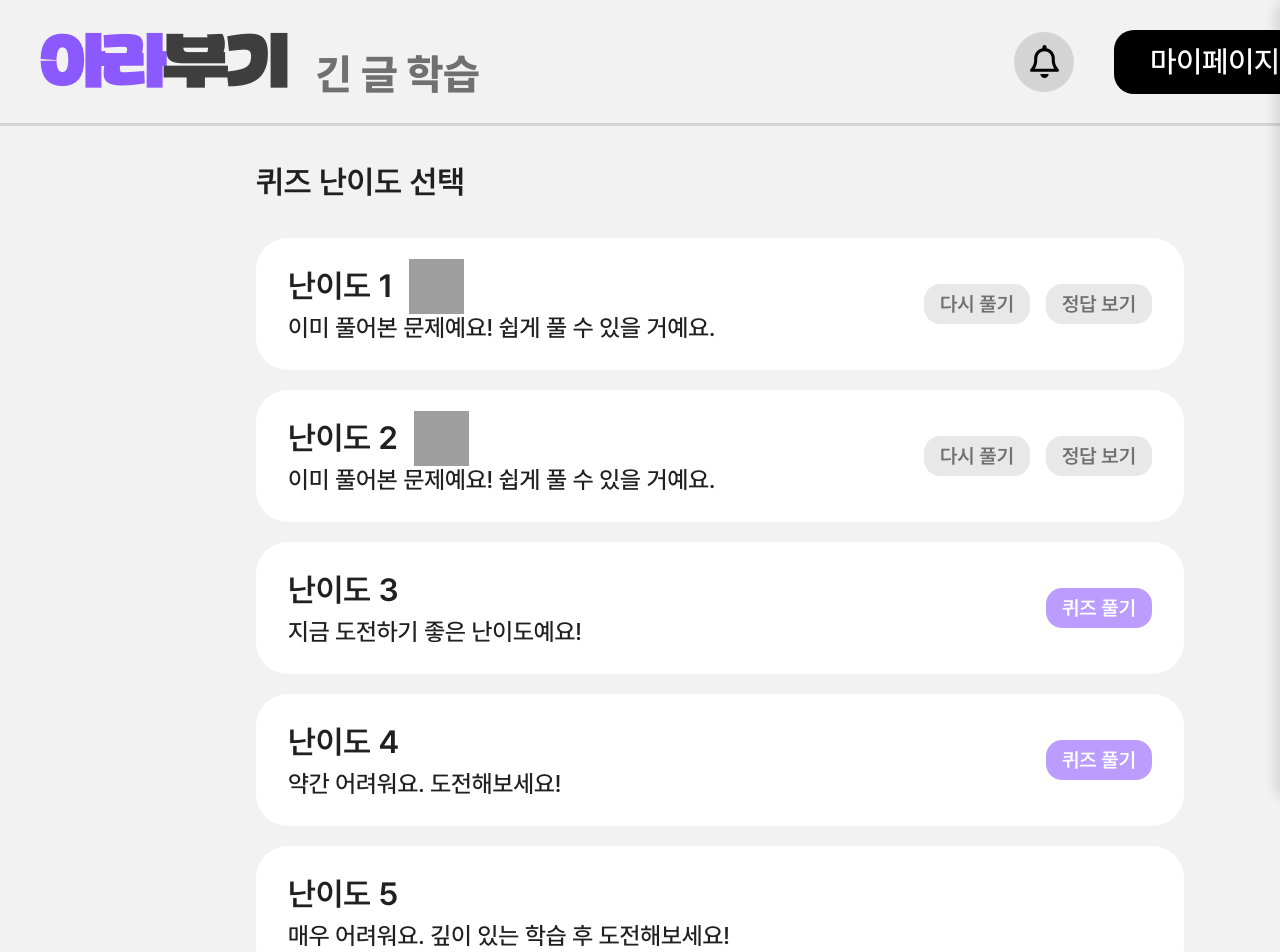
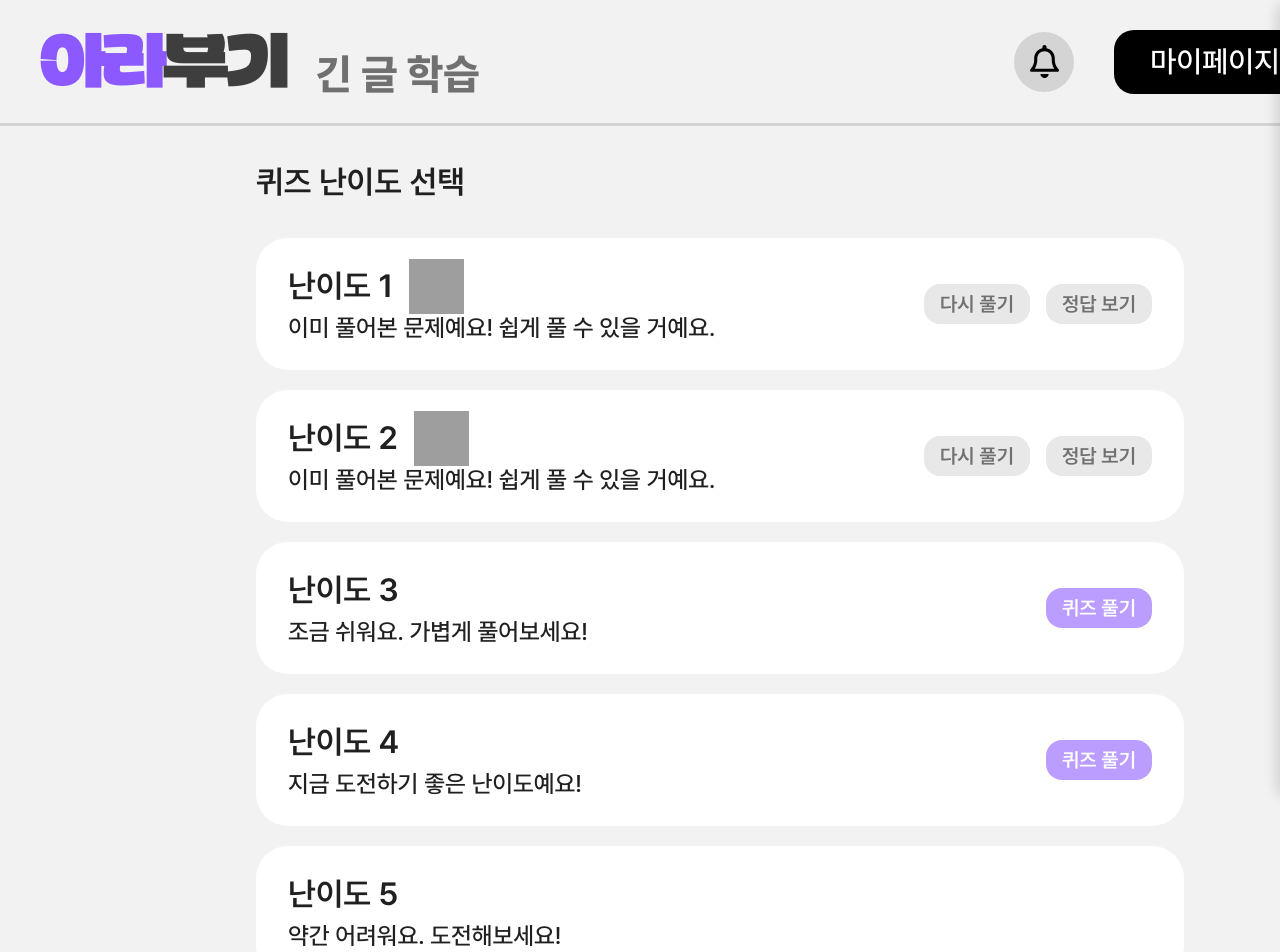
Before and after one commit to boostcampaitech7/level4-nlp-finalproject-hackathon-nlp-04-lv3, a React (Vite) app in the folder frontend/: page /text/1/quiz in a window 1280 px wide. Shown: the top 952 px of the page. Built offline with nearby package versions, Linux system fonts and the light colour scheme; sample sign-in values are in the browser's storage; grey boxes are pictures that could not be loaded.

Commit message:
feat: 퀴즈 난이도 선택 페이지 긴 글 학습과 연결되는 부분 일부 수정
#50

```diff
--- a/frontend/src/pages/QuizLevelSelectionPage/QuizLevelSelectionPage.tsx
+++ b/frontend/src/pages/QuizLevelSelectionPage/QuizLevelSelectionPage.tsx
@@ -1,55 +1,55 @@
 import { useNavigate, useParams } from 'react-router-dom'
 import { useState, useEffect } from 'react'
 import Button from 'components/Button'
-// @ts-expect-error TypeScript 타입 체크를 무시하기 위해 추가
+// /@ts-expect-error TypeScript 타입 체크를 무시하기 위해 추가
 import goodSticker from '../../assets/good_sticker.svg?react'
 
 interface LevelData {
-  level: number;
-  is_solved: boolean;
-  quiz_id: number;
+  level: number
+  is_solved: boolean
+  quiz_id: number
 }
 
 interface UserLevelData {
-  user_level: number;
-  level_data: LevelData[];
+  user_level: number
+  level_data: LevelData[]
 }
 
 // 더미 데이터
 const dummyLevelData: UserLevelData = {
-  user_level: 2,
+  user_level: 4,
   level_data: [
-    {
-      level: 0,
-      is_solved: true,
-      quiz_id: 511278047
-    },
     {
       level: 1,
       is_solved: true,
-      quiz_id: 511272848
+      quiz_id: 511278047,
     },
     {
       level: 2,
-      is_solved: false,
-      quiz_id: 517678047
+      is_solved: true,
+      quiz_id: 511272848,
     },
     {
       level: 3,
       is_solved: false,
-      quiz_id: 511209047
+      quiz_id: 517678047,
     },
     {
       level: 4,
       is_solved: false,
-      quiz_id: 511223047
-    }
-  ]
+      quiz_id: 511209047,
+    },
+    {
+      level: 5,
+      is_solved: false,
+      quiz_id: 511223047,
+    },
+  ],
 }
 
 const QuizLevelSelectionPage = ({ section = 'text' }: { section: string }) => {
   const navigate = useNavigate()
-  const { vocab_id } = useParams()
+  const { vocab_id, text_id } = useParams()
   const [levelData, setLevelData] = useState<UserLevelData | null>(null)
   const [isLoading, setIsLoading] = useState(true)
 
@@ -69,59 +69,83 @@ const QuizLevelSelectionPage = ({ section = 'text' }: { section: string }) => {
     if (section === 'vocab') {
       navigate(`/vocab/${vocab_id}/quiz/${level}`)
     } else {
-      navigate(`/text/${vocab_id}/quiz/${level}`)
+      navigate(`/text/${text_id}/quiz/${level}`)
     }
   }
 
-  const getLevelDescription = (level: number, isSolved: boolean, userLevel: number) => {
+  const handleQuizResult = (level: number) => {
+    if (section === 'vocab') {
+      navigate(`/vocab/${vocab_id}/quiz/${level}/result`)
+    } else {
+      navigate(`/text/${text_id}/quiz/${level}/result`)
+    }
+  }
+
+  const getLevelDescription = (
+    level: number,
+    isSolved: boolean,
+    userLevel: number,
+  ) => {
     if (isSolved) {
-      return "이미 풀어본 문제예요! 쉽게 풀 수 있을 거예요."
+      return '이미 풀어본 문제예요! 쉽게 풀 수 있을 거예요.'
     }
     if (level === userLevel) {
-      return "지금 도전하기 좋은 난이도예요!"
+      return '지금 도전하기 좋은 난이도예요!'
     }
     if (level < userLevel) {
-      return "조금 쉬워요. 가볍게 풀어보세요!"
+      return '조금 쉬워요. 가볍게 풀어보세요!'
     }
     if (level === userLevel + 1) {
-      return "약간 어려워요. 도전해보세요!"
+      return '약간 어려워요. 도전해보세요!'
     }
-    return "매우 어려워요. 깊이 있는 학습 후 도전해보세요!"
+    return '매우 어려워요. 깊이 있는 학습 후 도전해보세요!'
   }
 
   if (isLoading) {
-    return <div className="flex justify-center items-center h-screen">Loading...</div>
+    return (
+      <div className="flex h-screen items-center justify-center">
+        Loading...
+      </div>
+    )
   }
 
   return (
-    <div className="flex justify-center w-full min-h-screen bg-background-primary">
+    <div className="flex min-h-screen w-full justify-center bg-background-primary">
       <div className="w-full max-w-[960px] px-4">
         <div className="py-8">
           <div className="mb-8">
-            <h1 className="title-m text-text-primary mb-2">퀴즈 난이도 선택</h1>
+            <h1 className="mb-2 text-text-primary title-m">퀴즈 난이도 선택</h1>
           </div>
           <div className="space-y-5">
             {levelData?.level_data.map((data) => (
-              <div key={data.level} className="w-full px-8 py-6 bg-surface-primary-2 rounded-[32px] flex items-center justify-between">
+              <div
+                key={data.level}
+                className="flex w-full items-center justify-between rounded-[32px] bg-surface-primary-2 px-8 py-6"
+              >
                 <div className="flex items-center gap-4">
                   <div>
                     <div className="flex items-center gap-4">
-                      <div className="title-m text-text-primary">난이도 {data.level+1}</div>
+                      <div className="text-text-primary title-m">
+                        난이도 {data.level}
+                      </div>
                       {data.is_solved && (
-                        <div className="flex items-center justify-center w-[55px] h-[55px] -my-2 relative overflow-hidden">
-                        <img
-                          className="w-full h-full object-contain absolute transform scale-[1.5] -translate-y-0.3"
-                          src={goodSticker}
-                          alt="완료"
-                        />
-                      </div>
+                        <div className="relative -my-2 flex h-[55px] w-[55px] items-center justify-center overflow-hidden">
+                          <img
+                            className="-translate-y-0.3 absolute h-full w-full scale-[1.5] transform object-contain"
+                            src={goodSticker}
+                            alt="완료"
+                          />
+                        </div>
                       )}
                     </div>
-                    <div className="body-m text-text-primary">
-                      {getLevelDescription(data.level, data.is_solved, levelData.user_level)}
+                    <div className="text-text-primary body-m">
+                      {getLevelDescription(
+                        data.level,
+                        data.is_solved,
+                        levelData.user_level,
+                      )}
                     </div>
                   </div>
-
                 </div>
                 <div className="flex gap-4">
                   {data.is_solved ? (
@@ -137,12 +161,12 @@ const QuizLevelSelectionPage = ({ section = 'text' }: { section: string }) => {
                         size="small"
                         color="grey"
                         text={'정답 보기'}
-                        onClick={() => navigate(`/vocab/${vocab_id}/quiz/${data.level}/result`)}
+                        onClick={() => handleQuizResult(data.level)}
                         plusClasses="px-[10px]"
                       />
                     </>
                   ) : (
-                    data.level <= levelData.user_level + 1 && (
+                    data.level <= levelData.user_level && (
                       <Button
                         size="small"
                         color="purple"
```
